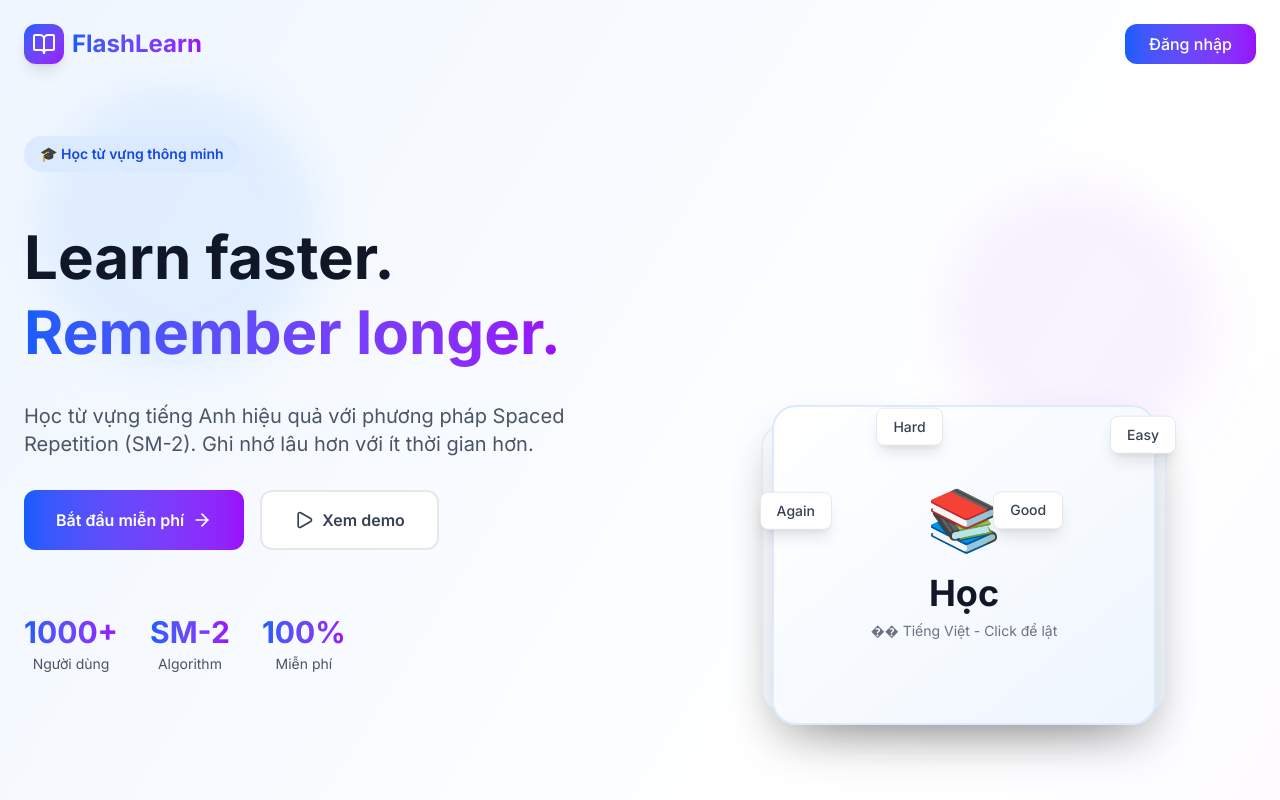
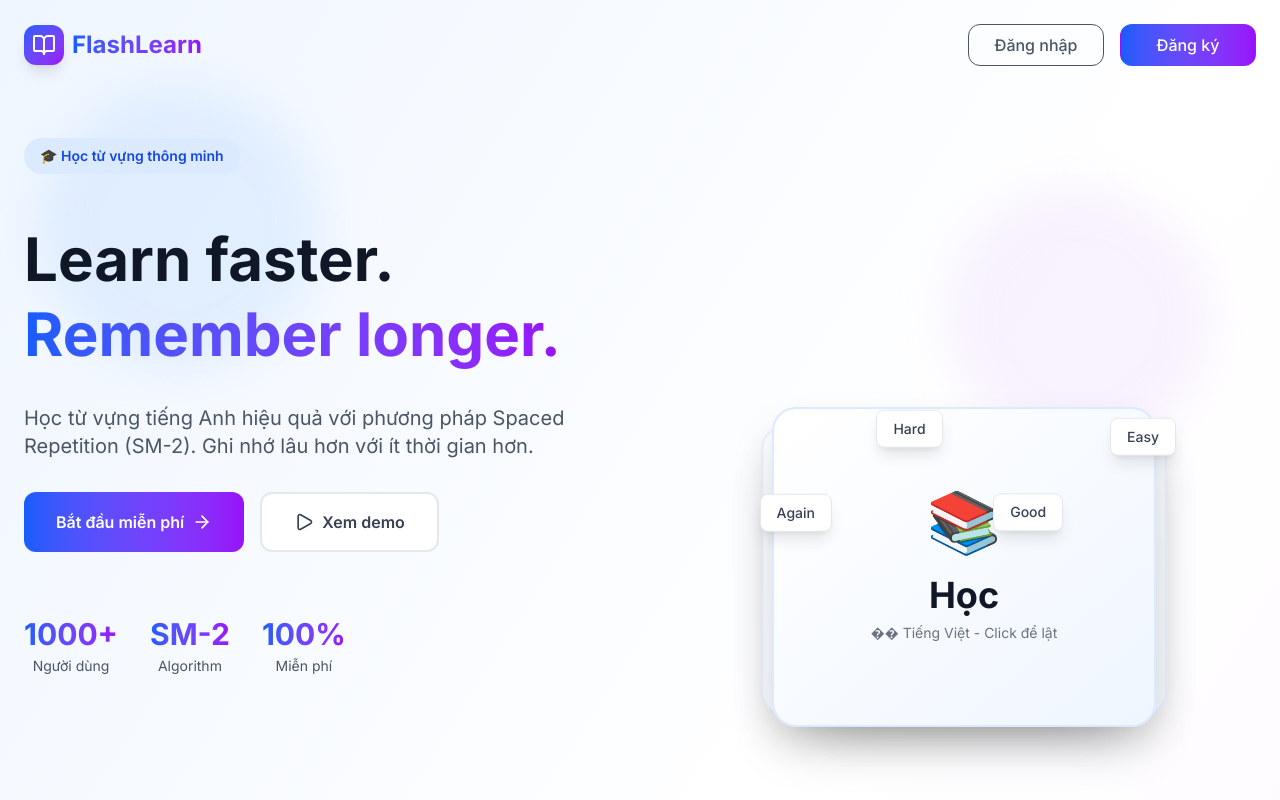
Before and after one commit to ngoctruonggiang/Flash_Card_FE, a Next.js app in the folder flashcard-app/: page / in a window 1280 px wide. Shown: the top 800 px of the page. Built offline with nearby package versions, Linux system fonts and the light colour scheme; no server answers.

Commit message:
feature: Add dedicated sign up button and remove all JWT after windows close

```diff
--- a/flashcard-app/context/AuthContext.tsx
+++ b/flashcard-app/context/AuthContext.tsx
@@ -43,7 +43,7 @@ export function AuthProvider({ children }: { children: ReactNode }) {
 
   useEffect(() => {
     try {
-      const savedUser = window.localStorage.getItem("flashlearn_user");
+      const savedUser = window.sessionStorage.getItem("flashlearn_user");
       if (savedUser) {
         setUser(JSON.parse(savedUser));
       }
@@ -68,8 +68,8 @@ export function AuthProvider({ children }: { children: ReactNode }) {
         })
       ).data.data!;
 
-      window.localStorage.setItem("access_token", response.accessToken);
-      window.localStorage.setItem("flashcard_user", JSON.stringify(response));
+      window.sessionStorage.setItem("access_token", response.accessToken);
+      window.sessionStorage.setItem("flashcard_user", JSON.stringify(response));
 
       // Set user from API response
       const userData = {
@@ -80,7 +80,10 @@ export function AuthProvider({ children }: { children: ReactNode }) {
         avatar: "🎓", // Default avatar
       };
       setUser(userData);
-      window.localStorage.setItem("flashlearn_user", JSON.stringify(userData));
+      window.sessionStorage.setItem(
+        "flashlearn_user",
+        JSON.stringify(userData)
+      );
 
       setIsLoading(false);
       return { success: true };
@@ -116,8 +119,8 @@ export function AuthProvider({ children }: { children: ReactNode }) {
         })
       ).data.data!;
 
-      window.localStorage.setItem("access_token", response.accessToken);
-      window.localStorage.setItem("flashcard_user", JSON.stringify(response));
+      window.sessionStorage.setItem("access_token", response.accessToken);
+      window.sessionStorage.setItem("flashcard_user", JSON.stringify(response));
 
       const userData = {
         id: response.id.toString(),
@@ -127,7 +130,10 @@ export function AuthProvider({ children }: { children: ReactNode }) {
         avatar: "🎓",
       };
       setUser(userData);
-      window.localStorage.setItem("flashlearn_user", JSON.stringify(userData));
+      window.sessionStorage.setItem(
+        "flashlearn_user",
+        JSON.stringify(userData)
+      );
 
       setIsLoading(false);
       return { success: true };
@@ -149,7 +155,7 @@ export function AuthProvider({ children }: { children: ReactNode }) {
     // Clear all authentication state
     setUser(null);
     // Use clear() to remove ALL localStorage items
-    window.localStorage.clear();
+    window.sessionStorage.clear();
     // Use location.replace to prevent back button navigation
     window.location.replace("/");
   };
--- a/flashcard-app/src/axios/axios.ts
+++ b/flashcard-app/src/axios/axios.ts
@@ -14,9 +14,11 @@ const apiClient = axios.create({
 
 // Add token to requests if available
 apiClient.interceptors.request.use((config) => {
-  const token = localStorage.getItem("access_token");
-  if (token) {
-    config.headers.Authorization = `Bearer ${token}`;
+  if (typeof window !== "undefined") {
+    const token = sessionStorage.getItem("access_token");
+    if (token) {
+      config.headers.Authorization = `Bearer ${token}`;
+    }
   }
   return config;
 });
--- a/flashcard-app/src/components/landing/LandingNavbar.tsx
+++ b/flashcard-app/src/components/landing/LandingNavbar.tsx
@@ -24,9 +24,10 @@ export const LandingNavbar = () => {
           </motion.div>
         </Link>
 
+        <div className="flex items-center space-x-4">
           <motion.button
             onClick={() => router.push("/login")}
-          className="px-6 py-2 bg-linear-to-r from-blue-600 to-purple-600 text-white rounded-xl font-medium hover:shadow-lg hover:scale-105 transition-all duration-300"
+            className="w-34 px-6 py-2 text-gray-600 font-medium hover:text-blue-600 transition-colors border border-gray-600 rounded-xl"
             initial={{ opacity: 0, x: 20 }}
             animate={{ opacity: 1, x: 0 }}
             whileHover={{ scale: 1.05 }}
@@ -34,6 +35,18 @@ export const LandingNavbar = () => {
           >
             Đăng nhập
           </motion.button>
+
+          <motion.button
+            onClick={() => router.push("/register")}
+            className="w-34 px-6 py-2 bg-linear-to-r from-blue-600 to-purple-600 text-white rounded-xl font-medium hover:shadow-lg hover:scale-105 transition-all duration-300 border border-transparent"
+            initial={{ opacity: 0, x: 20 }}
+            animate={{ opacity: 1, x: 0 }}
+            whileHover={{ scale: 1.05 }}
+            whileTap={{ scale: 0.95 }}
+          >
+            Đăng ký
+          </motion.button>
+        </div>
       </div>
     </nav>
   );
--- a/flashcard-app/src/hooks/useProtectedRoute.ts
+++ b/flashcard-app/src/hooks/useProtectedRoute.ts
@@ -15,9 +15,9 @@ export function useProtectedRoute() {
   const [isAuthenticated, setIsAuthenticated] = useState(false);
 
   useEffect(() => {
-    // Check if user has a valid token in localStorage
-    const token = localStorage.getItem("access_token");
-    const user = localStorage.getItem("flashlearn_user");
+    // Check if user has a valid token in sessionStorage
+    const token = sessionStorage.getItem("access_token");
+    const user = sessionStorage.getItem("flashlearn_user");
 
     if (!token || !user) {
       // No authentication found, redirect to login
```
Lines whose indentation alone changed are shown as unchanged.
